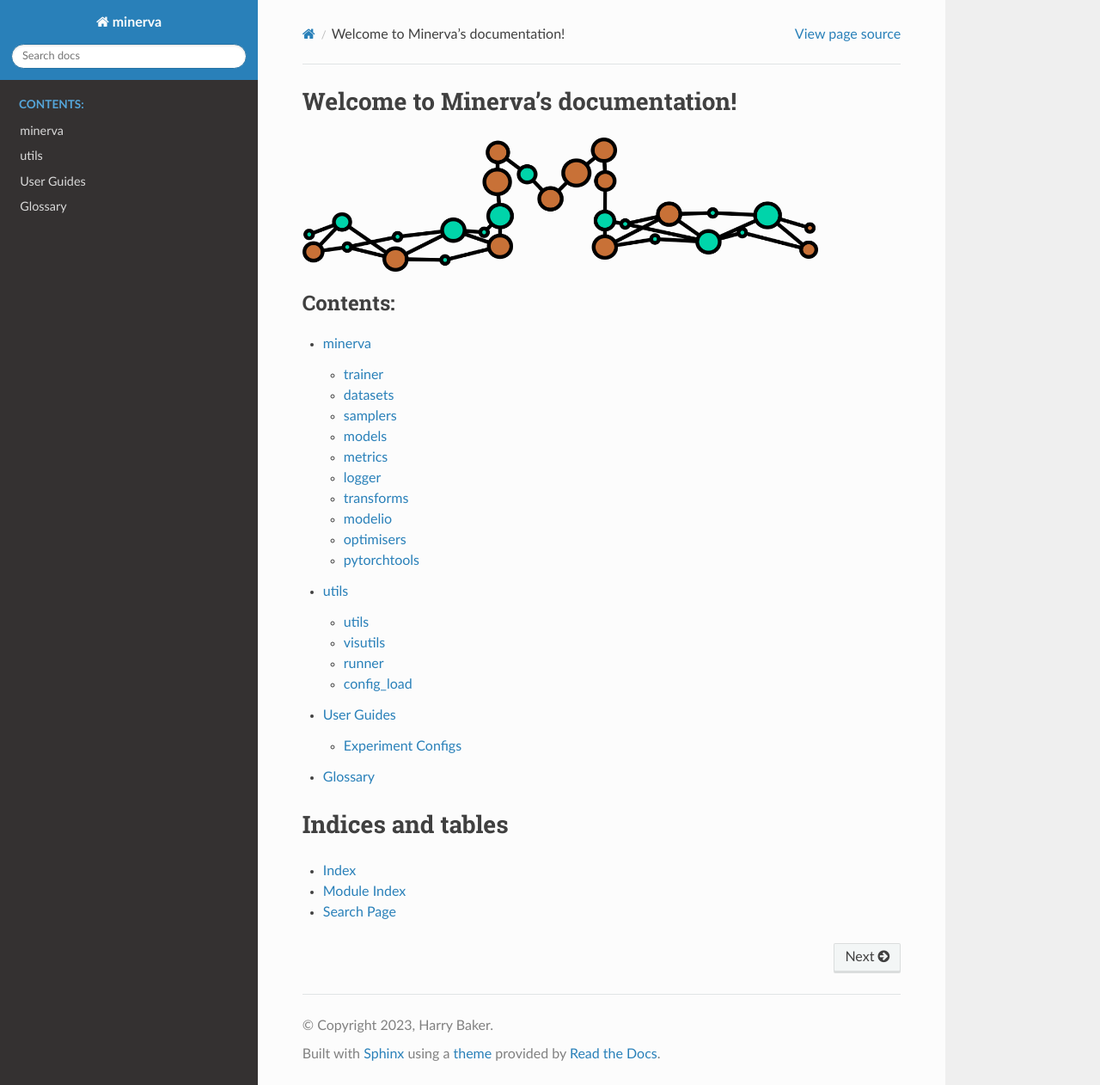
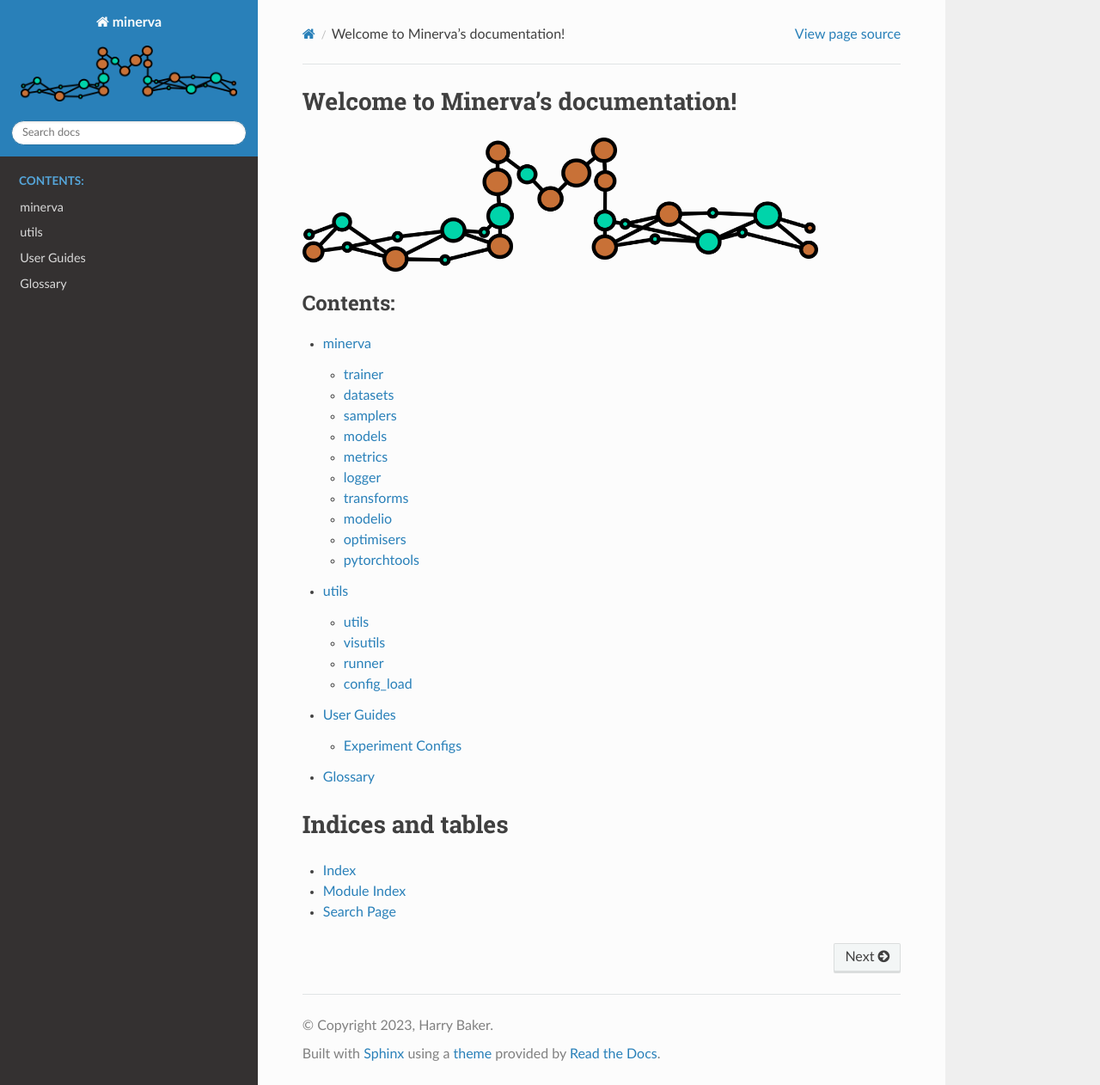
Before and after one commit to Pale-Blue-Dot-97/Minerva, a Sphinx documentation site: the page built from docs/index.rst, in a window 1280 px wide and 1262 px high. Shown: the whole window at 86% size. Built offline with Sphinx 7.4.7 and the Read the Docs theme 2.0.0, drawn with Linux system fonts in a browser that asks for light colours.

Commit message:
Added logo to the sidebar

```diff
--- a/docs/conf.py
+++ b/docs/conf.py
@@ -54,3 +54,5 @@ html_theme = "sphinx_rtd_theme"
 # relative to this directory. They are copied after the builtin static files,
 # so a file named "default.css" will overwrite the builtin "default.css".
 html_static_path = ["source/_static"]
+
+html_logo = "images/Minerva_logo.png"
```
